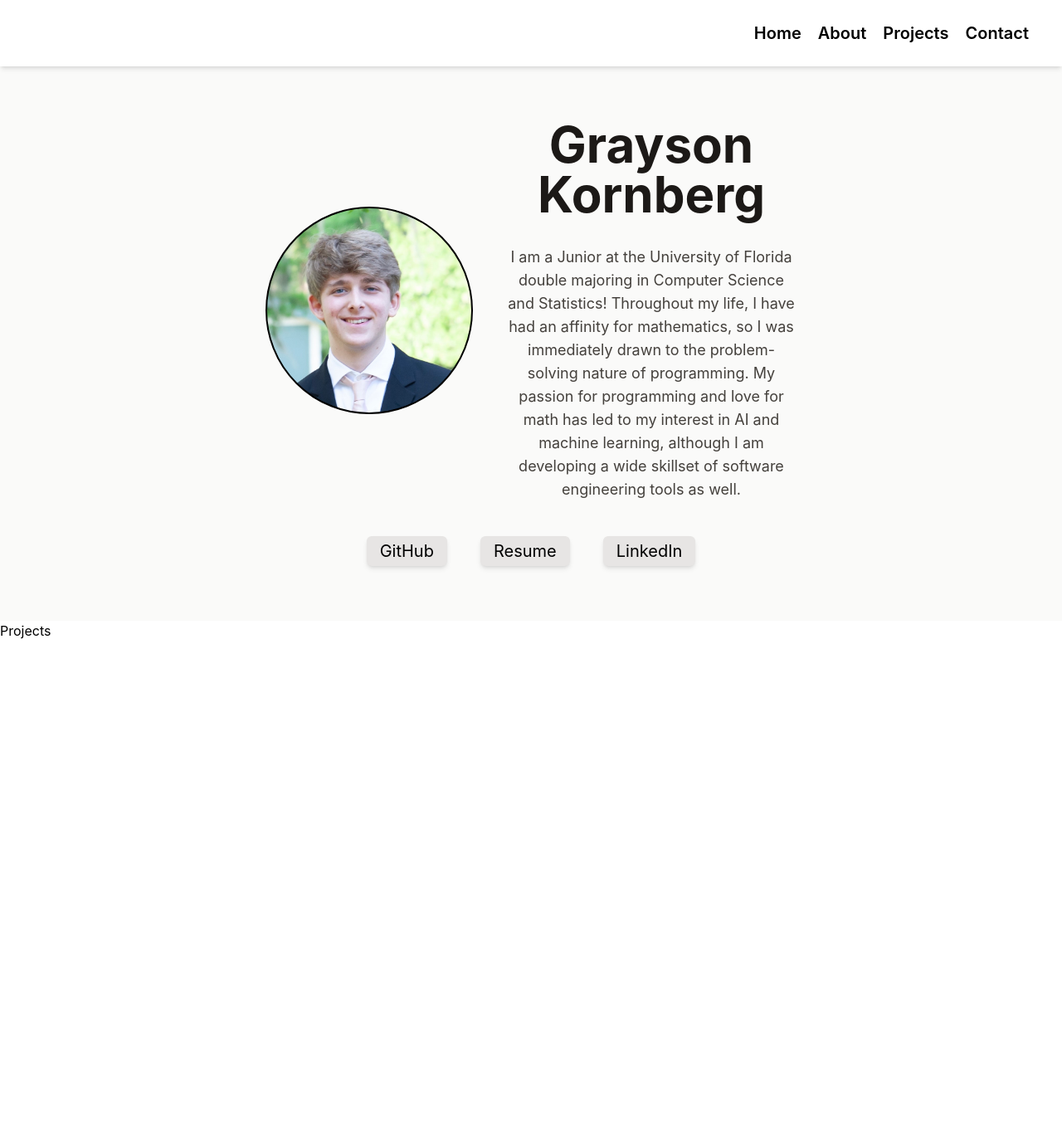
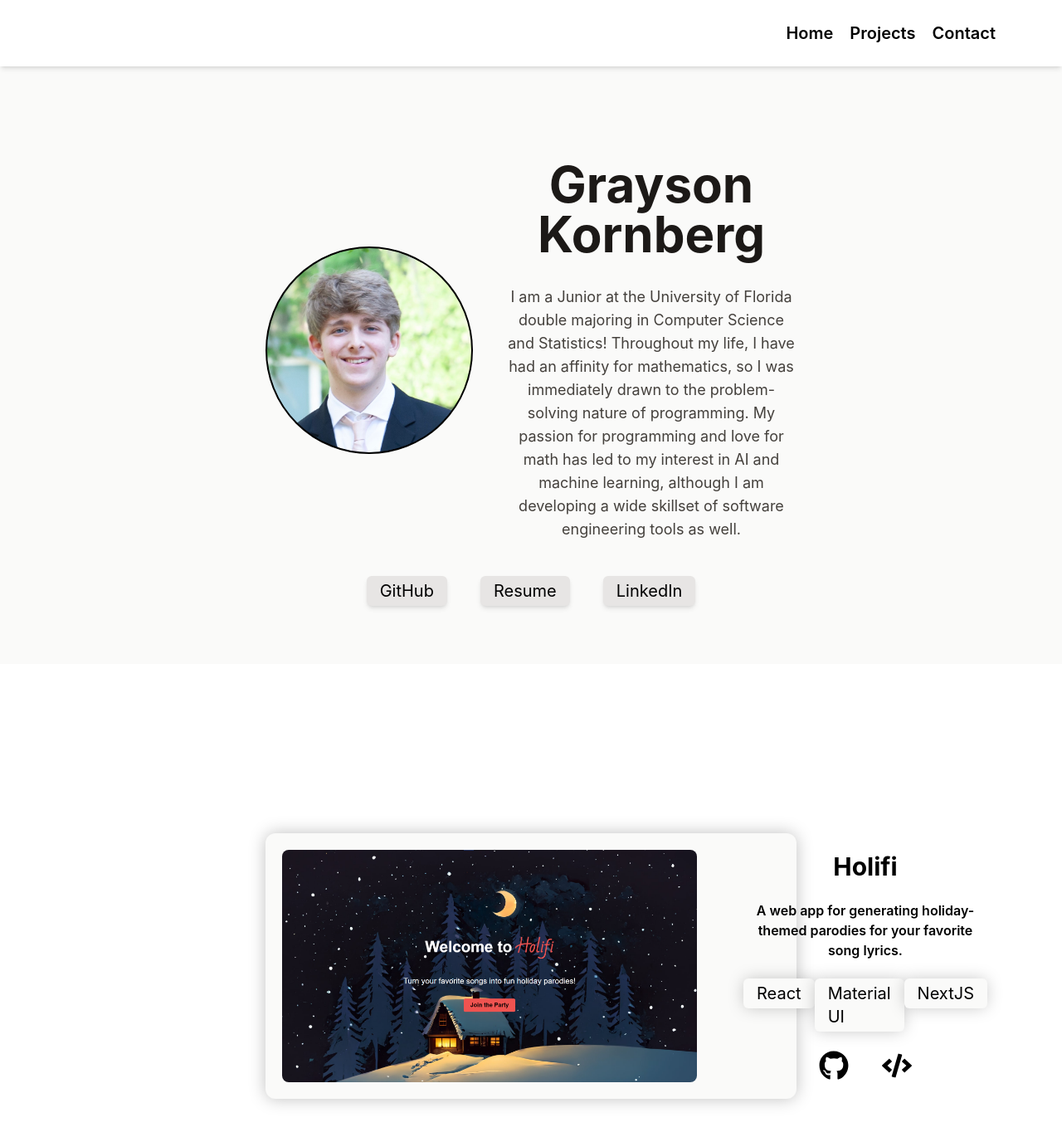
Before and after one commit to GraysonKornberg/portfolio, a React (Create React App) app: page / in a window 1280 px wide. Shown: the top 1370 px of the page at 83% size. Before the commit the page ends 828 px from the top, so only its background shows below. Built offline with nearby package versions, Linux system fonts and the light colour scheme.

Commit message:
created dynamic projects template and added holifi

```diff
--- a/package.json
+++ b/package.json
@@ -8,6 +8,7 @@
     "@testing-library/user-event": "^13.5.0",
     "react": "^18.2.0",
     "react-dom": "^18.2.0",
+    "react-icons": "^4.9.0",
     "react-scripts": "5.0.1",
     "web-vitals": "^2.1.4"
   },
--- a/src/About.js
+++ b/src/About.js
@@ -2,7 +2,7 @@ import headshot from './grayson-headshot.jpg'
 
 function About() {
   return (
-    <div className='flex flex-col items-center justify-center w-screen py-16 space-y-10'>
+    <section className='flex flex-col items-center justify-center w-screen py-48 space-y-10'>
       <div className='w-1/2 flex flex-row h-full items-center space-x-10'>
         <div
           className='shrink-0 bg-cover bg-left rounded-full border-black border-solid border-2'
@@ -27,27 +27,33 @@ function About() {
           </h1>
         </div>
       </div>
-      <div className='flex flex-row space-x-10 h-10 w-full items-center justify-center'>
+      <ul className='flex flex-row space-x-10 h-10 w-full items-center justify-center'>
         <a
-          className='text-xl bg-stone-200 shadow-md hover:bg-stone-400 hover:scale-105 transition-all py-1 px-4 rounded-md'
+          className='text-xl bg-stone-200 shadow-md hover:bg-blue-400 hover:scale-105 transition-all py-1 px-4 rounded-md'
+          target='_blank'
+          rel='noopener noreferrer'
           href='https://github.com/GraysonKornberg'
         >
-          GitHub
+          <li>GitHub</li>
         </a>
         <a
-          className='text-xl bg-stone-200 shadow-md hover:bg-stone-400 hover:scale-105 transition-all py-1 px-4 rounded-md'
+          className='text-xl bg-stone-200 shadow-md hover:bg-blue-400 hover:scale-105 transition-all py-1 px-4 rounded-md'
+          target='_blank'
+          rel='noopener noreferrer'
           href='https://github.com/GraysonKornberg'
         >
-          Resume
+          <li>Resume</li>
         </a>
         <a
-          className='text-xl bg-stone-200 shadow-md hover:bg-stone-400 hover:scale-105 transition-all py-1 px-4 rounded-md'
+          className='text-xl bg-stone-200 shadow-md hover:bg-blue-400 hover:scale-105 transition-all py-1 px-4 rounded-md'
+          target='_blank'
+          rel='noopener noreferrer'
           href='https://github.com/GraysonKornberg'
         >
-          LinkedIn
+          <li>LinkedIn</li>
         </a>
-      </div>
-    </div>
+      </ul>
+    </section>
   )
 }
 
--- a/src/Navbar.js
+++ b/src/Navbar.js
@@ -1,15 +1,24 @@
 function Navbar() {
   return (
-    <div className='bg-white h-20 flex shadow-md flex-row space-x-5 items-center justify-end px-10'>
-      <p className='text-black text-center font-semibold text-xl flex'>Home</p>
-      <p className='text-black text-center font-semibold text-xl flex'>About</p>
-      <p className='text-black text-center font-semibold text-xl flex'>
-        Projects
-      </p>
-      <p className='text-black text-center font-semibold text-xl flex'>
-        Contact
-      </p>
-    </div>
+    <section className='bg-white h-20 flex shadow-md flex-row space-x-5 items-center justify-end px-10 fixed w-screen top-0'>
+      <ul className='flex flex-row space-x-5 items-center justify-end px-10'>
+        <a href='/#'>
+          <li className='text-black text-center font-semibold text-xl flex'>
+            Home
+          </li>
+        </a>
+        <a href='/#'>
+          <li className='text-black text-center font-semibold text-xl flex'>
+            Projects
+          </li>
+        </a>
+        <a href='/#'>
+          <li className='text-black text-center font-semibold text-xl flex'>
+            Contact
+          </li>
+        </a>
+      </ul>
+    </section>
   )
 }
 
--- /dev/null
+++ b/src/Project.js
@@ -0,0 +1,92 @@
+import { FaGithub, FaCode } from 'react-icons/fa'
+
+function Project(props) {
+  const { id, title, description, image, tech, github, demo } = props.data
+  return id % 2 === 1 ? (
+    <div className='flex flex-row justify-between h-full space-x-4'>
+      <div
+        style={{ '--image-url': `url(${image})` }}
+        className={`bg-cover min-w-[500px] bg-[image:var(--image-url)] rounded-lg`}
+      ></div>
+      <div className='flex flex-grow flex-col space-y-5 px-10 justify-evenly'>
+        <h1 className='text-center font-bold text-3xl'>{title}</h1>
+        <h2 className='text-center font-semibold'>{description}</h2>
+        <ul className='flex flex-row justify-evenly'>
+          {tech?.map((t) => (
+            <li>
+              <div className='text-xl bg-stone-50 shadow-[0px_0px_20px_-2px_rgb(0,0,0,0.25)] py-1 px-4 rounded-md'>
+                {t}
+              </div>
+            </li>
+          ))}
+        </ul>
+        <ul className='flex flex-row justify-center space-x-10'>
+          <li>
+            <a
+              target='_blank'
+              rel='noopener noreferrer'
+              href={github}
+              className=''
+            >
+              <FaGithub className='text-4xl hover:text-blue-600 transition-all' />
+            </a>
+          </li>
+          <li>
+            <a
+              target='_blank'
+              rel='noopener noreferrer'
+              href={`"${demo}"`}
+              className=''
+            >
+              <FaCode className='text-4xl hover:text-blue-600 transition-all' />
+            </a>
+          </li>
+        </ul>
+      </div>
+    </div>
+  ) : (
+    <div className='flex flex-row justify-between h-full space-x-4'>
+      <div className='flex flex-grow flex-col space-y-5 px-10 justify-evenly'>
+        <h1 className='text-center font-bold text-3xl'>{title}</h1>
+        <h2 className='text-center font-semibold'>{description}</h2>
+        <ul className='flex flex-row justify-evenly'>
+          {tech?.map((t) => (
+            <li>
+              <div className='text-xl bg-stone-50 shadow-[0px_0px_20px_-2px_rgb(0,0,0,0.25)] py-1 px-4 rounded-md'>
+                {t}
+              </div>
+            </li>
+          ))}
+        </ul>
+        <ul className='flex flex-row justify-center space-x-10'>
+          <li>
+            <a
+              target='_blank'
+              rel='noopener noreferrer'
+              href={github}
+              className=''
+            >
+              <FaGithub className='text-4xl hover:text-blue-600 transition-all' />
+            </a>
+          </li>
+          <li>
+            <a
+              target='_blank'
+              rel='noopener noreferrer'
+              href={`"${demo}"`}
+              className=''
+            >
+              <FaCode className='text-4xl hover:text-blue-600 transition-all' />
+            </a>
+          </li>
+        </ul>
+      </div>
+      <div
+        style={{ '--image-url': `url(${image})` }}
+        className={`bg-cover min-w-[500px] bg-[image:var(--image-url)] rounded-lg`}
+      ></div>
+    </div>
+  )
+}
+
+export default Project
--- a/src/Projects.js
+++ b/src/Projects.js
@@ -1,9 +1,16 @@
-function Navbar() {
+import Project from './Project'
+import { projectsData } from './ProjectsData'
+
+function Projects() {
   return (
-    <div className='bg-white h-20 flex'>
-      <p>Projects</p>
-    </div>
+    <section className='bg-white flex flex-col items-center justify-center py-20 space-y-10'>
+      {projectsData?.map((data) => (
+        <div className='w-1/2 bg-stone-50 shadow-[0px_0px_20px_0px_rgb(0,0,0,0.25)] h-80 rounded-xl p-5'>
+          <Project data={data} />
+        </div>
+      ))}
+    </section>
   )
 }
 
-export default Navbar
+export default Projects
--- /dev/null
+++ b/src/ProjectsData.js
@@ -0,0 +1,12 @@
+export const projectsData = [
+  {
+    id: 1,
+    title: 'Holifi',
+    description:
+      'A web app for generating holiday-themed parodies for your favorite song lyrics.',
+    image: './holifi.png',
+    tech: ['React', 'Material UI', 'NextJS'],
+    github: 'http://github.com/JKornberg/Holifi',
+    demo: 'http://www.google.com',
+  },
+]
```
Also changed, not shown: public/holifi.png (added), 1 other file (tests, documents, lock files or other folders).
